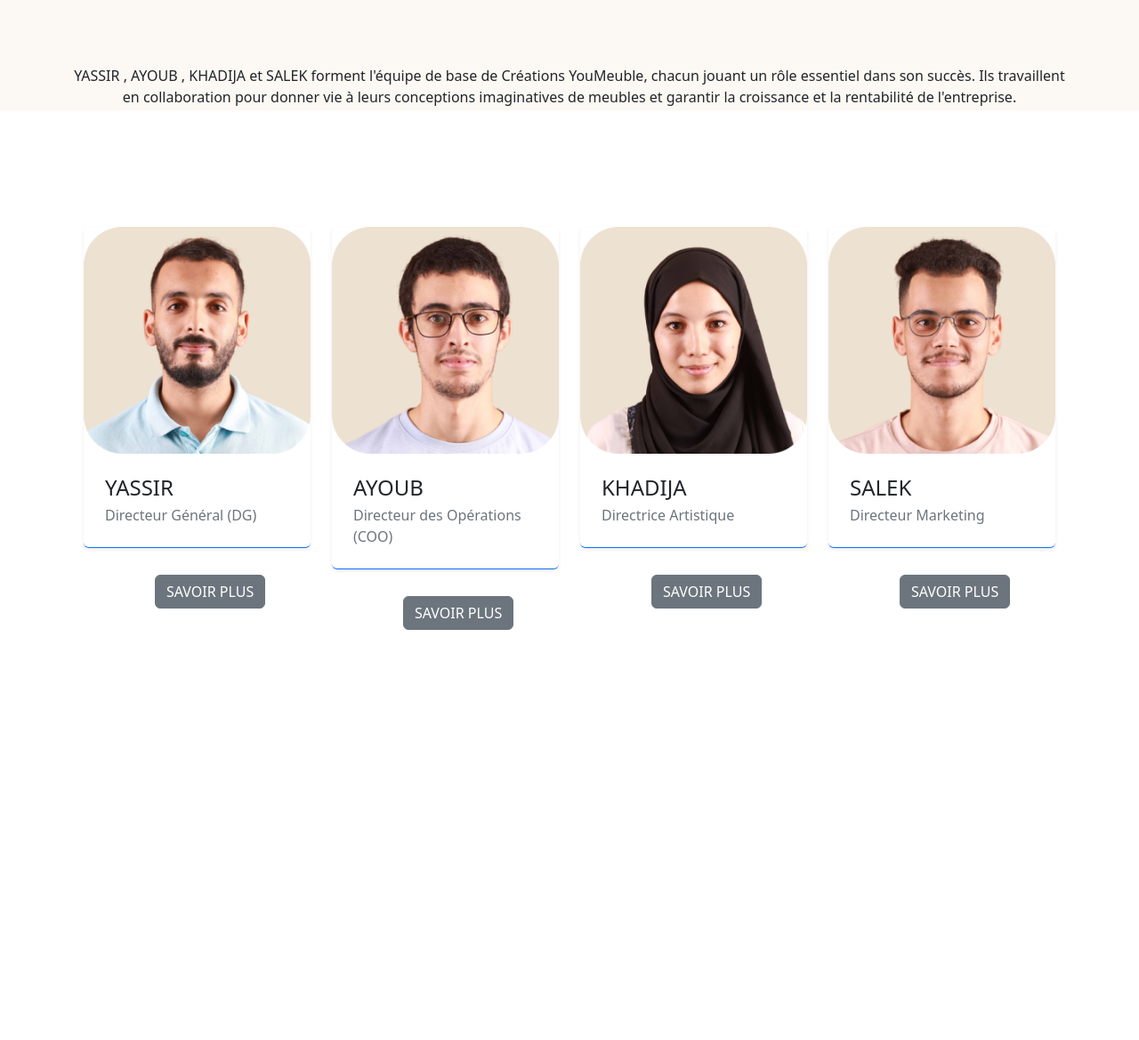
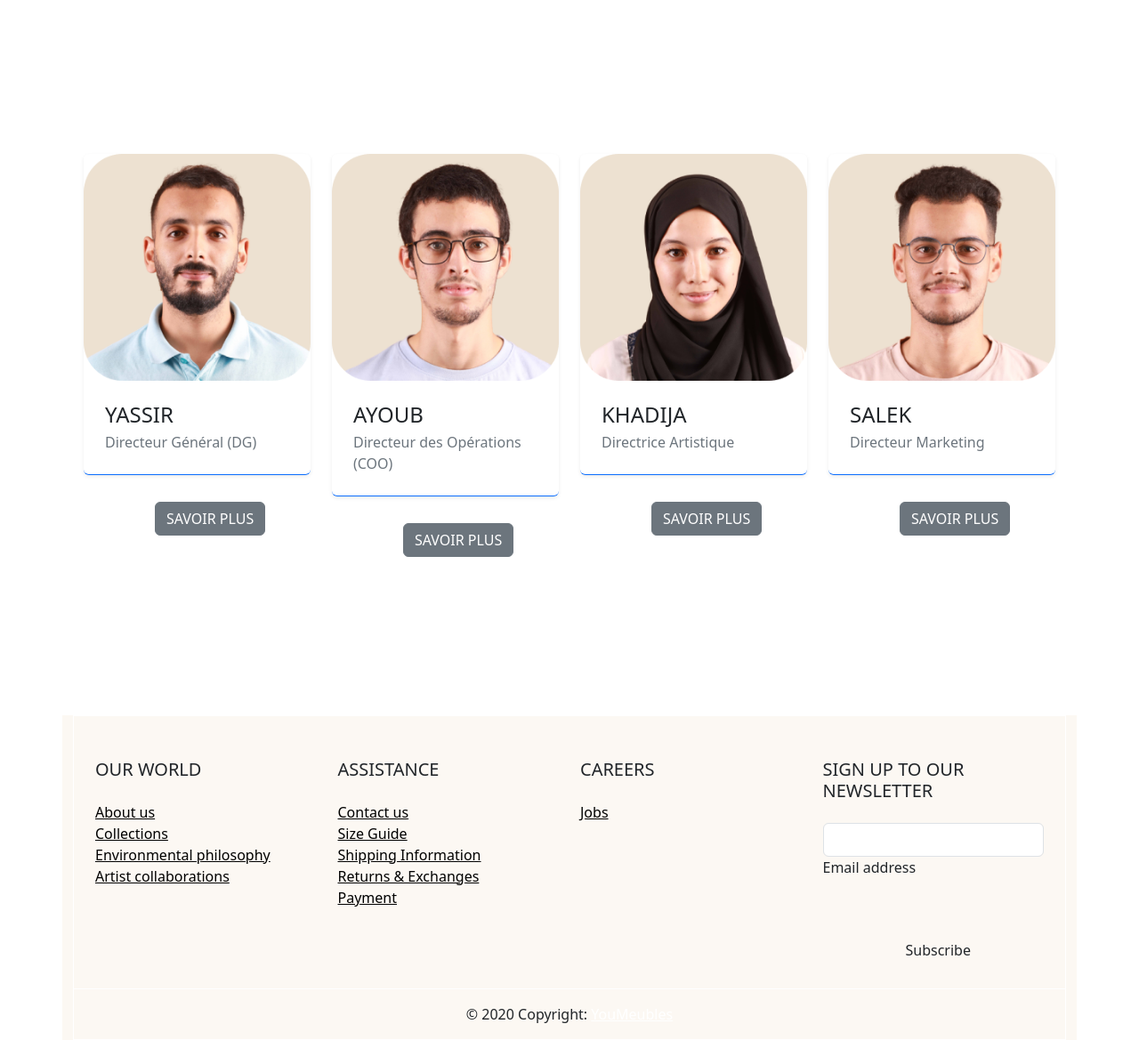
Before and after one commit to yassirrachad97/YouMeubles_SKAY, a plain HTML site: page Assest/Pages/team.html in a window 1280 px wide. Shown: the part 337-1506 px from the top of the page at 89% size. Before the commit the page ends 1045 px from the top, so only its background shows below. Drawn offline with nearby package versions, Linux system fonts and the light colour scheme.

Commit message:
modification final

```diff
--- a/Assest/CSS/main.css
+++ b/Assest/CSS/main.css
@@ -247,13 +247,23 @@ section .section-title {
 
 
 /* css de team page */
-.text-center{
+
+.btn {
+    margin-top: 30px;
+    margin-left: 80px;
+}
+
+.intro {
     margin-top: 20px;
     padding-top: 70px;
     padding-bottom:70px;
 }
 
-.btn {
-    margin-top: 30px;
-    margin-left: 80px;
+#cardINFO {
+    margin-top: 10px;
+    padding-top: 60px;
+    padding-bottom:70px;
 }
+
+
+/* fin de css de team */
--- a/Assest/Pages/team.html
+++ b/Assest/Pages/team.html
@@ -33,24 +33,28 @@
                             <b><a class="nav-link active " aria-current="page" href="/index.html">Home</a></b>
                         </li>
                         <li class="nav-item">
-                  <b><a class="nav-link active  color-black-1  mx-5" aria-current="page" href="about.html">About Us </a></b>
+                            <b><a class="nav-link active  color-black-1  mx-5" aria-current="page"
+                                    href="about.html">About Us </a></b>
                         </li>
                         <li class="nav-item">
-                  <b><a class="nav-link active  color-black-1" aria-current="page" href="team.html">Our Team</a></b>
+                            <b><a class="nav-link active  color-black-1" aria-current="page" href="team.html">Our
+                                    Team</a></b>
                         </li>
                     </ul>
-              <spam class="col-md-1  collapse   d-flex justify-content-between " >
+                    <spam class="col-md-1  collapse   d-flex justify-content-between ">
                         <img src="../Images/Heart.png" class="nav-item p-1  " alt="Logo " width="24px" height="24px">
                         <img src="../Images/recher.png" class="nav-item p-1" alt="Logo" width="24px" height="24px">
-                <img src="../Images/shopping-cart 1.png" class="nav-item p-1  " alt="Logo" width="24px" height="24px">
+                        <img src="../Images/shopping-cart 1.png" class="nav-item p-1  " alt="Logo" width="24px"
+                            height="24px">
                     </spam>
                 </div>
             </div>
 
         </nav>
     </header>
+
     <main>
-        <section style="background-color: #FCF8F3; height: 400px;">
+        <section>
             <div class="container ">
                 <div class="intro">
                     <h2 class="text-center"> Our Team</h2>
@@ -60,7 +64,8 @@
                         rentabilité de l'entreprise.
                     </p>
                 </div>
-                <div class="container overflow-hidden">
+
+                <div id="cardINFO" class="container overflow-hidden">
                     <div class="row gy-4 gy-lg-0 gx-xxl-5 mt-5">
                         <div class="col-12 col-md-6 col-lg-3">
                             <div class="card border-0 border-bottom border-primary shadow-sm overflow-hidden">
@@ -226,10 +231,104 @@
             </div>
         </section>
     </main>
-    <footer>
 
+    <div id="footer" class="container my-" style="background-color: #FCF8F3;">
+
+        <footer class="text-center text-lg-start border border-white mt-xl-5 pt-4">
+            <!-- Grid container -->
+            <div class="container p-4">
+                <!--Grid row-->
+                <div class="row">
+                    <!--Grid column-->
+                    <div class="col-lg-3 col-md-6 mb-4 mb-lg-0">
+                        <h5 class="text-uppercase mb-4">OUR WORLD</h5>
+
+                        <ul class="list-unstyled mb-4">
+                            <li>
+                                <a href="#!" class="text-black">About us</a>
+                            </li>
+                            <li>
+                                <a href="#!" class="text-black">Collections</a>
+                            </li>
+                            <li>
+                                <a href="#!" class="text-black">Environmental philosophy</a>
+                            </li>
+                            <li>
+                                <a href="#!" class="text-black">Artist collaborations</a>
+                            </li>
+                        </ul>
+                    </div>
+                    <!--Grid column-->
+
+                    <!--Grid column-->
+                    <div class="col-lg-3 col-md-6 mb-4 mb-lg-0">
+                        <h5 class="text-uppercase mb-4">Assistance</h5>
+
+                        <ul class="list-unstyled">
+                            <li>
+                                <a href="#!" class="text-black">Contact us</a>
+                            </li>
+                            <li>
+                                <a href="#!" class="text-black">Size Guide</a>
+                            </li>
+                            <li>
+                                <a href="#!" class="text-black">Shipping Information</a>
+                            </li>
+                            <li>
+                                <a href="#!" class="text-black">Returns & Exchanges</a>
+                            </li>
+                            <li>
+                                <a href="#!" class="text-black">Payment</a>
+                            </li>
+                        </ul>
+                    </div>
+                    <!--Grid column-->
+
+                    <!--Grid column-->
+                    <div class="col-lg-3 col-md-6 mb-4 mb-lg-0">
+                        <h5 class="text-uppercase mb-4">Careers</h5>
+
+                        <ul class="list-unstyled">
+                            <li>
+                                <a href="#!" class="text-black">Jobs</a>
+                            </li>
+                        </ul>
+                    </div>
+                    <!--Grid column-->
+
+                    <!--Grid column-->
+                    <div class="col-lg-3 col-md-6 mb-4 mb-lg-0">
+                        <h5 class="text-uppercase mb-4">Sign up to our newsletter</h5>
+
+                        <div class="form-outline form-white mb-4">
+                            <input type="email" id="form5Example2" class="form-control" />
+                            <label class="form-label" for="form5Example2">Email address</label>
+                        </div>
+
+                        <button type="submit" class="btn btn-outline-white btn-block">Subscribe</button>
+                    </div>
+                    <!--Grid column-->
+                </div>
+                <!--Grid row-->
+            </div>
+            <!-- Grid container -->
+
+            <!-- Copyright -->
+            <div class="text-center p-3 border-top border-white">
+                © 2020 Copyright:
+                <a class="text-white" href="/index.html">YouMeubles</a>
+            </div>
+            <!-- Copyright -->
         </footer>
 
+    </div>
+
+
+    <!-- +++++++++++++++++++++++++++++++++++++++++++++ -->
+
+    <script src="https://cdn.jsdelivr.net/npm/bootstrap@5.2.3/dist/js/bootstrap.bundle.min.js"
+        integrity="sha384-kenU1KFdBIe4zVF0s0G1M5b4hcpxyD9F7jL+jjXkk+Q2h455rYXK/7HAuoJl+0I4"
+        crossorigin="anonymous"></script>
     <script src="/Assest/JS/main.js"></script>
 </body>
 
```
Lines whose indentation alone changed are shown as unchanged.
